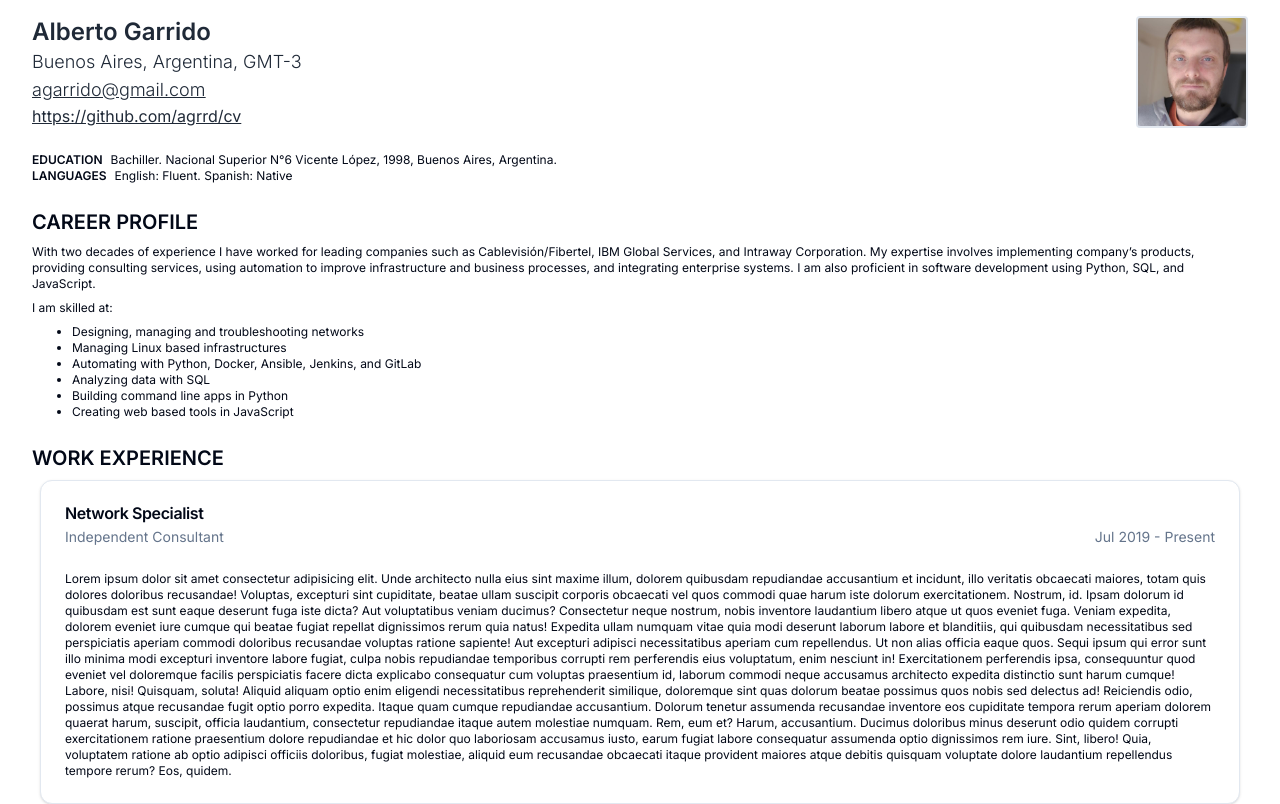
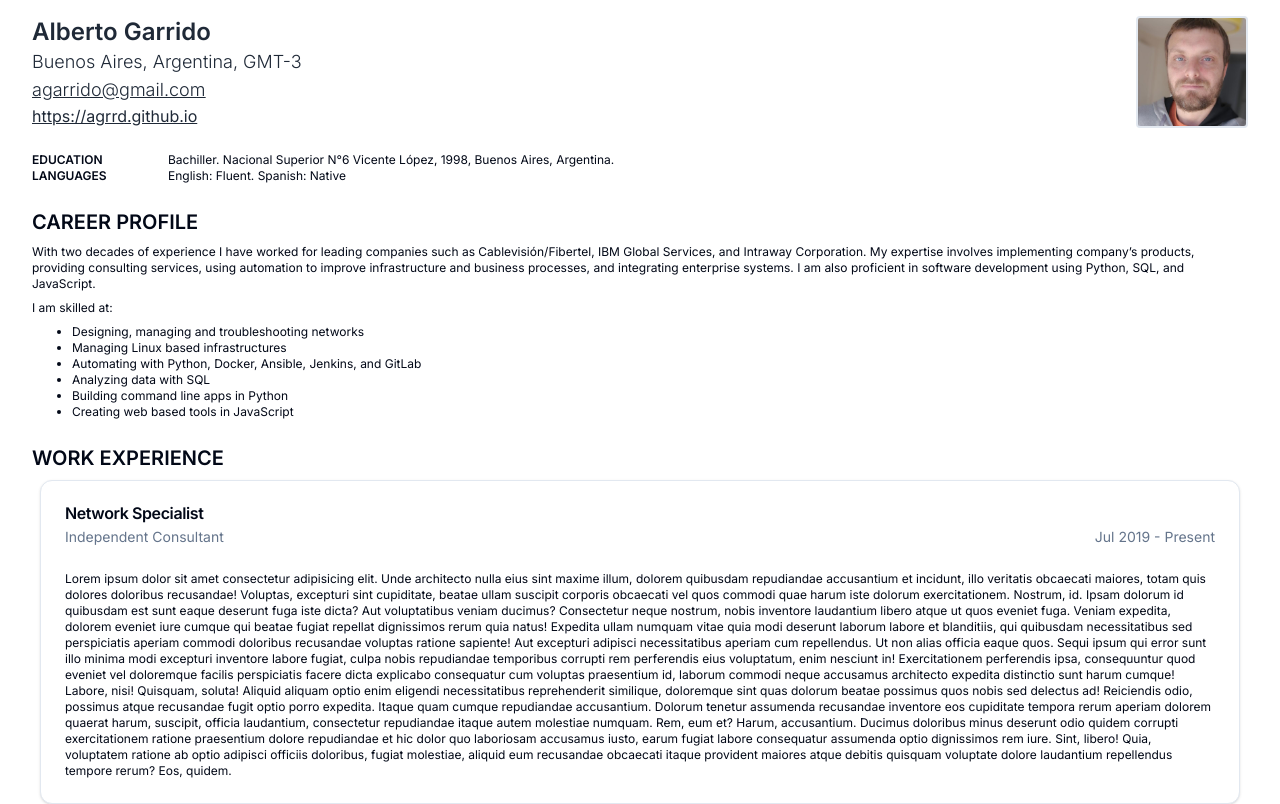
Before and after one commit to agrrd/agrrd.github.io, a Next.js app: page / in a window 1280 px wide. Shown: the top 804 px of the page. Built offline with nearby package versions, Linux system fonts and the light colour scheme.

Commit message:
fixed widths in background section

```diff
--- a/app/page.tsx
+++ b/app/page.tsx
@@ -52,6 +52,7 @@ function WorkExperienceItem(props: { workExperience: WorkExperience, }) {
 
 export default function Home() {
   const email = "agarrido@gmail.com"
+  const siteUrl = "https://agrrd.github.io"
   const contact = "Buenos Aires, Argentina, GMT-3"
   const skilledAt = [
     "Designing, managing and troubleshooting networks",
@@ -141,7 +142,7 @@ export default function Home() {
 
             <Link href="https://github.com/agrrd/cv" >
               <span className="underline">
-                https://github.com/agrrd/cv
+                {siteUrl}
               </span>
             </Link>
           </div>
@@ -156,11 +157,11 @@ export default function Home() {
           {/*       background section */}
           <ul className="text-xs mt-6">
             <li className="flex flex-row gap-2">
-              <div className="uppercase font-semibold">Education</div>
+              <div className="w-32 uppercase font-semibold">Education</div>
               <div>Bachiller. Nacional Superior N°6 Vicente López, 1998, Buenos Aires, Argentina.</div>
             </li>
             <li className="flex flex-row gap-2">
-              <div className="uppercase font-semibold">Languages</div>
+              <div className="w-32 uppercase font-semibold">Languages</div>
               <div>English: Fluent. Spanish: Native</div>
             </li>
           </ul>
--- a/next.config.js
+++ b/next.config.js
@@ -1,6 +1,7 @@
 /** @type {import('next').NextConfig} */
 const nextConfig = {
-  output: 'export'
+  output: 'export',
+  images: { unoptimized: true },
 }
 
 module.exports = nextConfig
```
